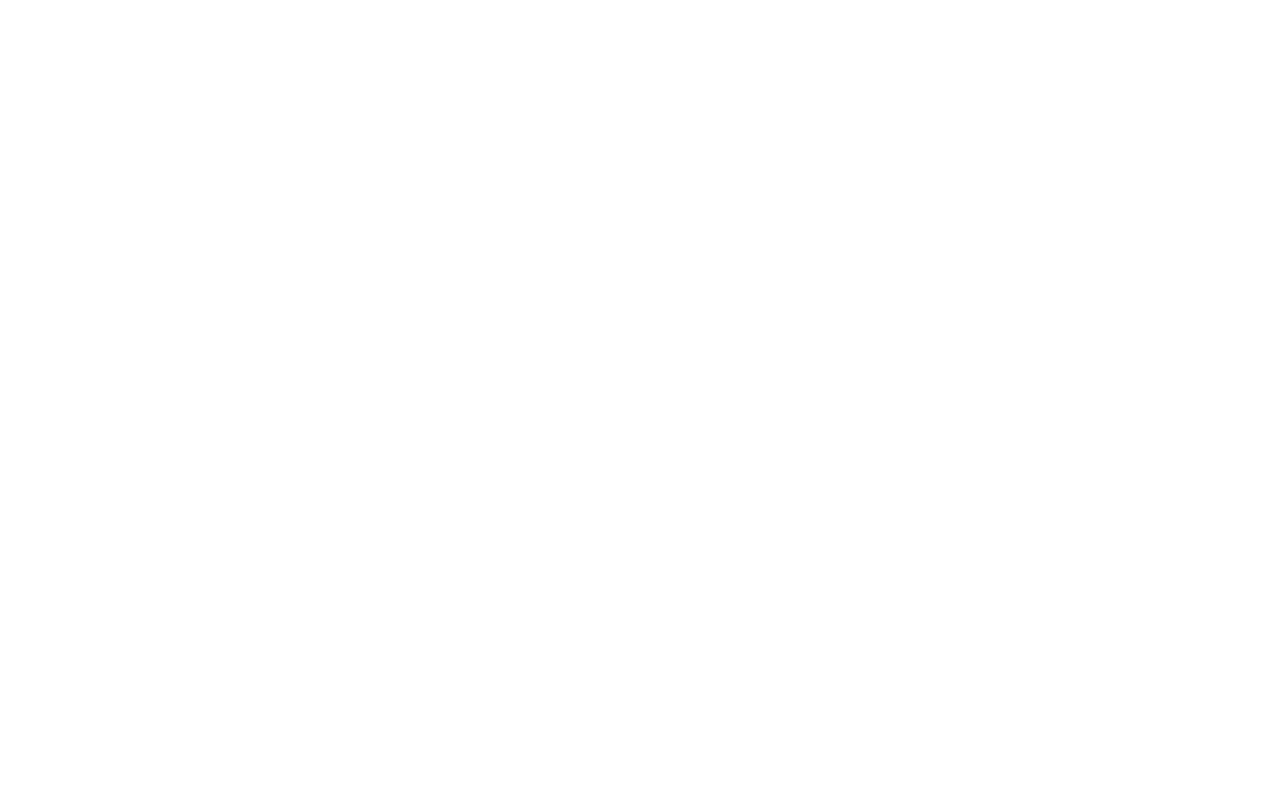
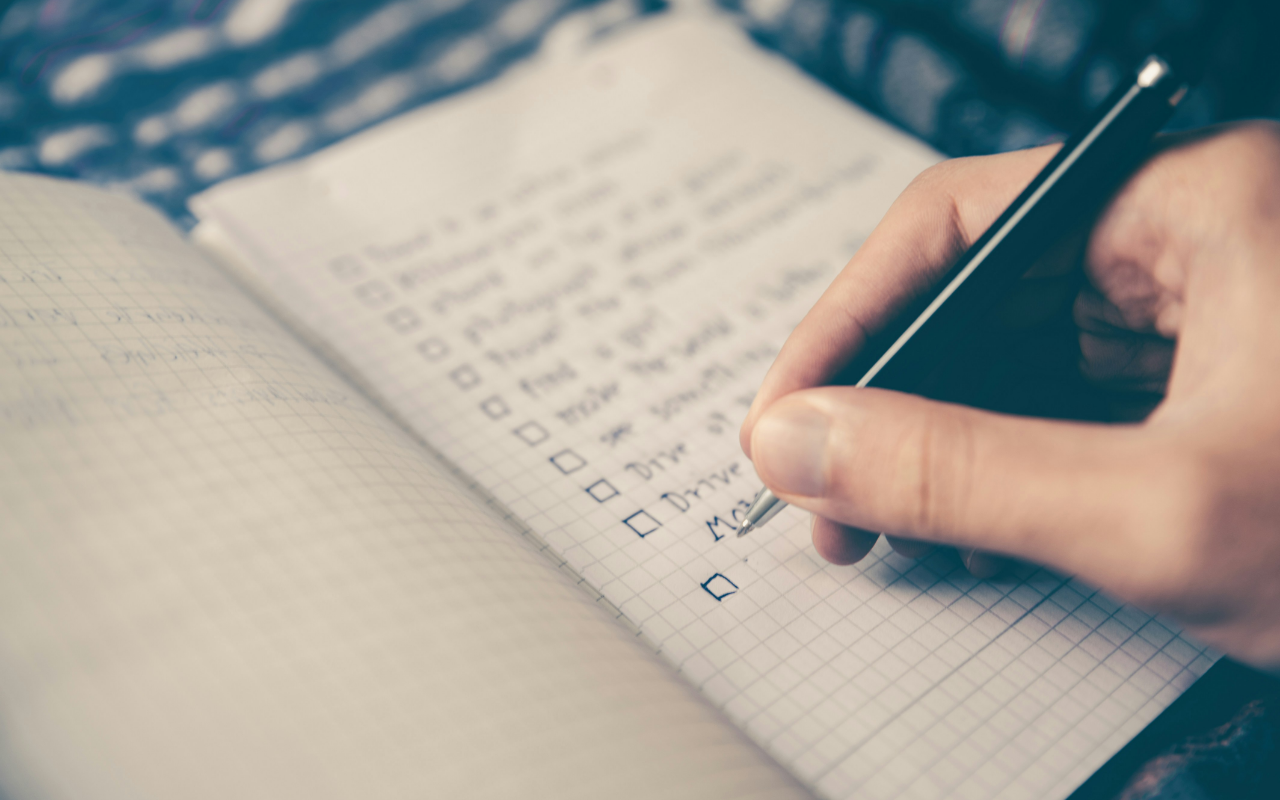
Before and after one commit to Lekhana21/Task_Manager, a React (Create React App) app in the folder frontend/: page / in a window 1280 px wide. Built offline with nearby package versions, Linux system fonts and the light colour scheme.

Commit message:
Added background image

```diff
--- a/frontend/src/App.js
+++ b/frontend/src/App.js
@@ -1,5 +1,6 @@
 //import logo from './logo.svg';
 import './styles/App.css';
+import bg from "./assets/img.jpg";
 
 import{BrowserRouter as Router,Routes,Route} from "react-router-dom";
 import LoginPage from "./requirements/LoginPage";
@@ -20,6 +21,16 @@
 function App() {
   const token=localStorage.getItem("token");//get th etoken
   return (
+    <div
+    style={{
+      backgroundImage: `url(${bg})`,
+        backgroundSize: "cover",
+        backgroundRepeat: "no-repeat",
+        backgroundPosition: "center",
+        minHeight: "100vh"
+
+    }}
+    >
 
     <Router basename="/Task_Manager">
       <Routes>
@@ -29,6 +40,7 @@
         <Route path="/dashboard" element ={<DashBoard/>}/>
       </Routes>
     </Router>
+  </div>
   );
 }
 
```
